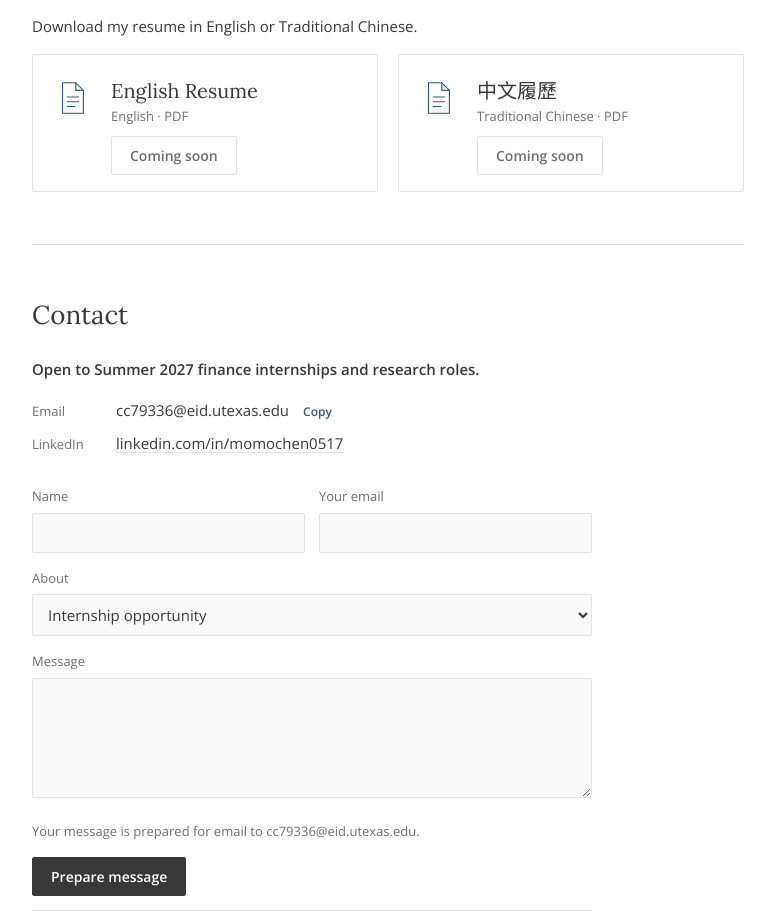
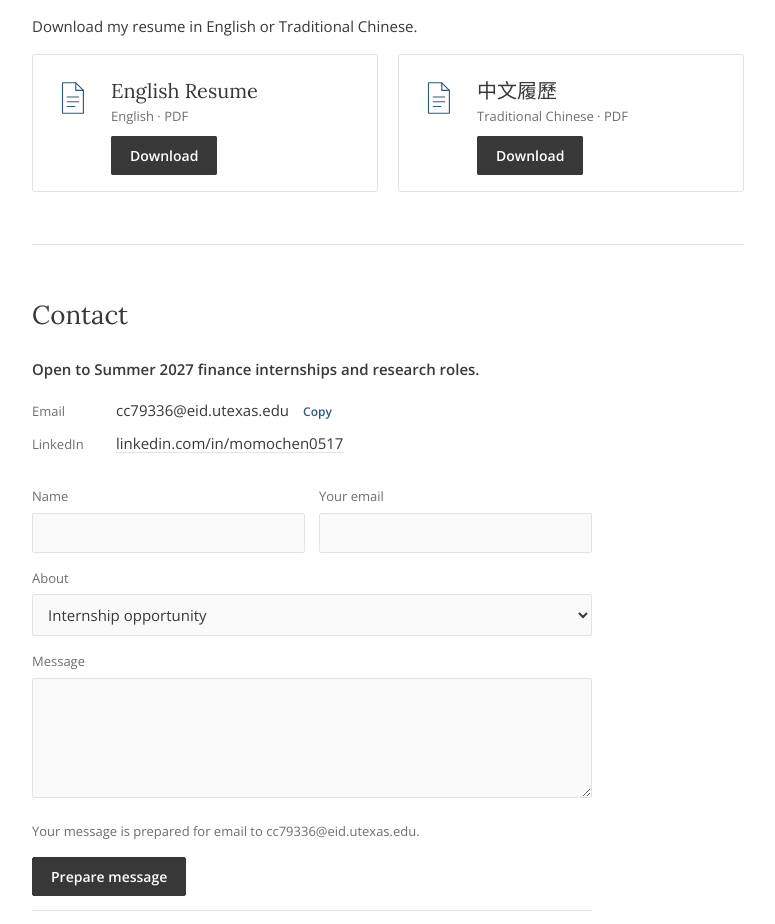
Before and after one commit to CMOMO7581/momo-website-cli, a Next.js app: page / in a window 1280 px wide. Shown: the part 3780-4704 px from the top of the page, without its empty margins (252-1027 px from the left). Built offline with nearby package versions, Linux system fonts and the light colour scheme; a web font is replaced by a local one.

Commit message:
Task 2: Resume buttons download the PDFs in public/resume/
Each button uses the download attribute once its PDF exists at build
time and shows the "Coming soon" state until then.

Co-Authored-By: Claude Opus 5.5 <noreply@anthropic.com>

```diff
--- a/components/Portfolio.tsx
+++ b/components/Portfolio.tsx
@@ -1,3 +1,5 @@
+import { existsSync } from "node:fs";
+import path from "node:path";
 import type { ElementType, ComponentPropsWithoutRef } from "react";
 import ChartBg from "./ChartBg";
 import ThemeToggle from "./ThemeToggle";
@@ -9,10 +11,21 @@ import { content, type Key, type Lang } from "@/lib/content";
 const EMAIL = "cc79336@eid.utexas.edu";
 const LINKEDIN = "https://www.linkedin.com/in/momochen0517";
 
+const RESUMES = { en: "/resume/Momo-Chen-Resume-EN.pdf", zh: "/resume/Momo-Chen-Resume-ZH.pdf" };
+
+// Checked at build time: a button only becomes a download once its PDF is in public/resume/.
+const hasFile = (href: string) => existsSync(path.join(process.cwd(), "public", href));
+
 const doc = <svg className="picto" viewBox="0 0 40 40" aria-hidden="true"><path d="M10 4h14l8 8v24H10z"/><path d="M24 4v8h8"/><path d="M15 19h12M15 24h12M15 29h8"/></svg>;
 
 export default function Portfolio({ lang }: { lang: Lang }) {
   const t = content[lang];
+
+  function ResumeButton({ which }: { which: keyof typeof RESUMES }) {
+    const href = RESUMES[which];
+    if (!hasFile(href)) return <a className="btn" aria-disabled="true">{t.ui.soon}</a>;
+    return <T as="a" className="btn" href={href} download k="r.dl" />;
+  }
 
   // Renders a copy string (which may contain inline markup) inside the given tag.
   function T<E extends ElementType = "span">({ k, as, ...rest }: { k: Key; as?: E } & ComponentPropsWithoutRef<E>) {
@@ -172,7 +185,7 @@ export default function Portfolio({ lang }: { lang: Lang }) {
                 <div>
                   <T as="h3" lang="en" k="r.en.t" />
                   <T as="p" className="meta" k="r.en.m" />
-                  <a className="btn" href="#" aria-disabled="true">{t.ui.soon}</a>
+                  <ResumeButton which="en" />
                 </div>
               </div>
               <div className="resume-opt">
@@ -180,7 +193,7 @@ export default function Portfolio({ lang }: { lang: Lang }) {
                 <div>
                   <T as="h3" lang="zh-Hant" k="r.zh.t" />
                   <T as="p" className="meta" k="r.zh.m" />
-                  <a className="btn" href="#" aria-disabled="true">{t.ui.soon}</a>
+                  <ResumeButton which="zh" />
                 </div>
               </div>
             </div>
```
Also changed, not shown: 1 other file (tests, documents, lock files or other folders).
